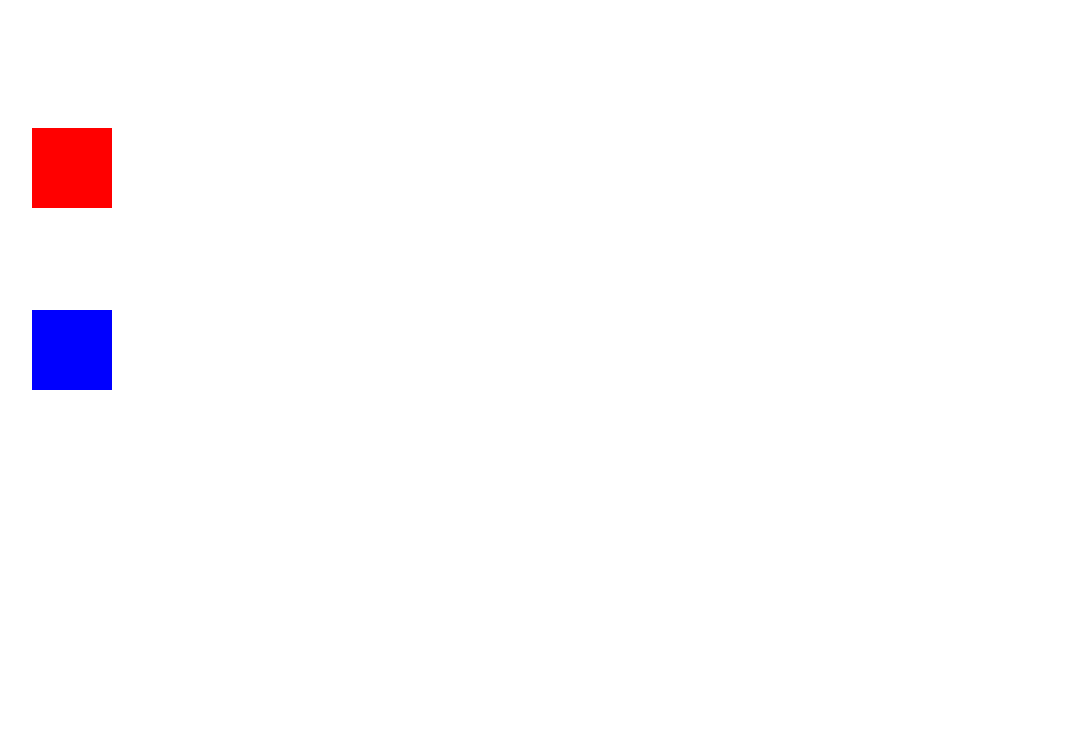
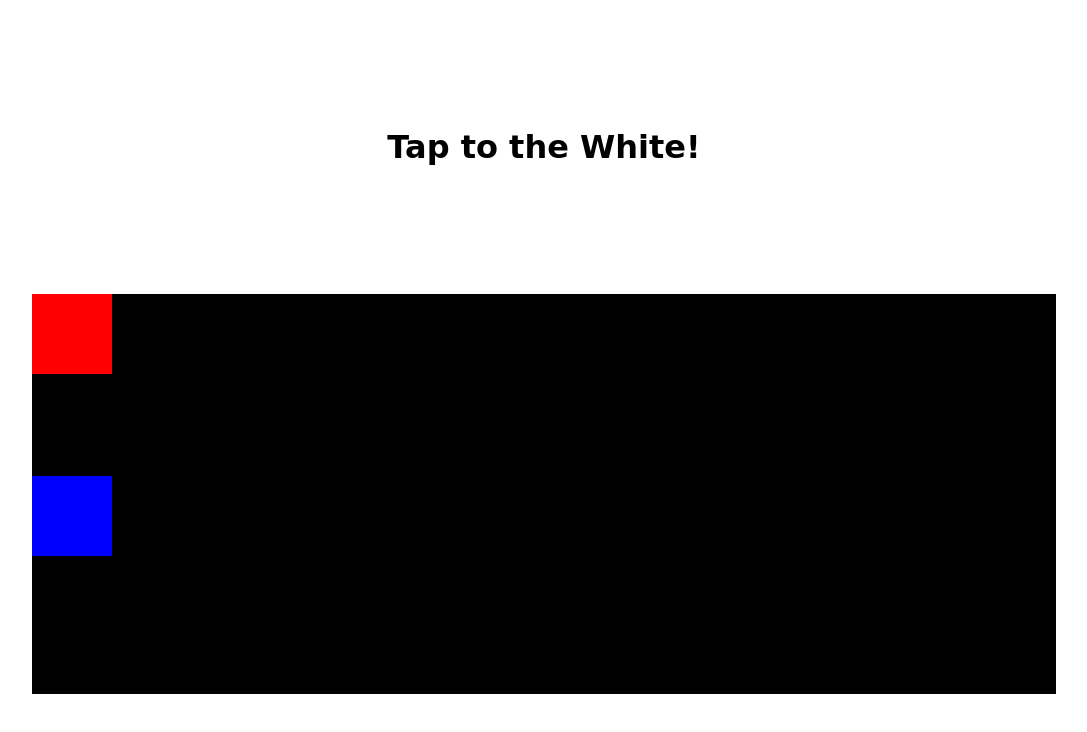
Before and after one commit to chadkeeven/browser_racer, a plain HTML site: page racer.html in a window 1280 px wide. Shown: the whole page, without its empty margins (96-1183 px from the left). Drawn offline with nearby package versions, Linux system fonts and the light colour scheme.

Commit message:
added background color and insturctions

```diff
--- a/app.js
+++ b/app.js
@@ -1,18 +1,25 @@
+//make sure document is ready before adding JS
 $(document).ready(function() {
-	//console.log("document is ready");
-	//var pOneMargin = $("#playerOne").css("margin-left");
+	//margin for playerOne, used to move block
 	var pOneMargin = 0;
-	//console.log(pOneMargin);
+	//event listener for key press to move box
 	$(this).keyup(function(){
 		addMarginToOne();
 	});
+	/*function that adds 5% margin to
+	playone box, checks if less than 100% margin.
+	once margin is equal to or greater than 100%
+	an alert is sent to tell player one won.
+	If 100% margin has been met then an alert
+	gives the users feedback telling them the game has ended.
+	*/
 	function addMarginToOne(){
 
-		if (pOneMargin < 90){
+		if (pOneMargin < 100){
 			pOneMargin += 5;
 			//console.log(pOneMargin);
 			$("#playerOne").css('margin-left', pOneMargin + '%');
-			if (pOneMargin >= 90){
+			if (pOneMargin >= 100){
 				setTimeout(function(){alert("Player One Won!");}, 500);
 			}
 		}else{
--- a/main.css
+++ b/main.css
@@ -7,7 +7,12 @@ button {
 	padding: 5%;
 	border-radius: 10%;
 	font-size: 200%;
+	font-weight: 800;
 	background-color: lawngreen;
+}
+#insturctions {
+	margin-top: 5%;
+	text-align: center;
 }
 
 #gameTitle {
@@ -26,6 +31,7 @@ button {
 	width: 80vw;
 	height: 50vh;
 	margin: 10%;
+	background-color: black;
 }
 
 #playerOne {
@@ -42,3 +48,9 @@ button {
 	height: 10vh;
 	width: 10vh;
 }
+
+@media only screen and (min-width: 1000px){
+	body {
+		margin-top: 10%;
+	}
+}
--- a/racer.html
+++ b/racer.html
@@ -8,6 +8,9 @@
 	<script src="app.js"></script>
 </head>
 <body>
+	<div id="insturctions">
+		<h1>Tap to the White!</h1>
+	</div>
 	<div class="container">
 		<div id="playerOne" class="racePiece">
 
```
